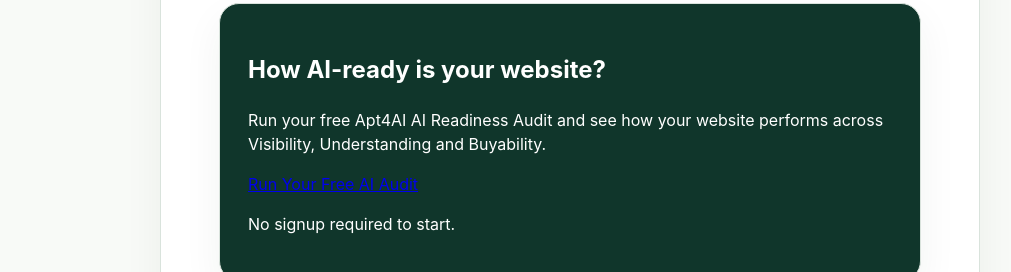
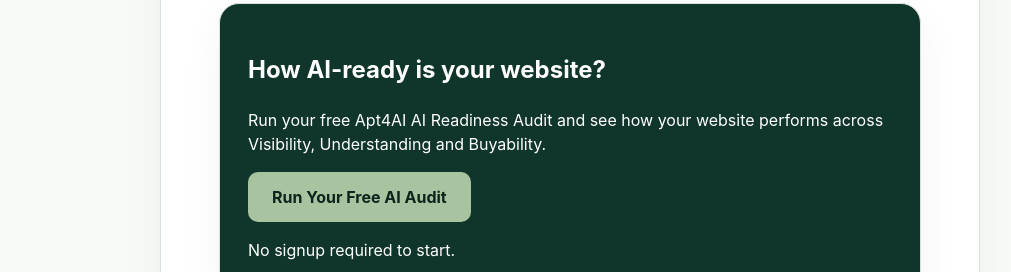
Before and after one commit to sarahjarmon/AgentReady, a website: page web/resources/is-your-website-ready-for-ai/index.html in a window 1280 px wide. Shown: the part 2664-2936 px from the top of the page, without its empty margins (70-1081 px from the left). Drawn offline with Linux system fonts and the light colour scheme.

Commit message:
Improve resource article CTA visibility

```diff
--- a/web/resources/is-your-website-ready-for-ai/index.html
+++ b/web/resources/is-your-website-ready-for-ai/index.html
@@ -7,6 +7,7 @@
   <meta property="og:title" content="Is Your Website Ready for AI? | Apt4AI"><meta property="og:description" content="The three pillars of AI readiness: Visibility, Understanding and Buyability."><meta property="og:type" content="article"><meta property="og:url" content="https://agentready-commercial.netlify.app/resources/is-your-website-ready-for-ai/"><meta property="og:image" content="https://agentready-commercial.netlify.app/resources/is-your-website-ready-for-ai/hero.png">
   <meta name="twitter:card" content="summary_large_image"><meta name="twitter:title" content="Is Your Website Ready for AI? | Apt4AI"><meta name="twitter:description" content="The three pillars of AI readiness: Visibility, Understanding and Buyability."><meta name="twitter:image" content="https://agentready-commercial.netlify.app/resources/is-your-website-ready-for-ai/hero.png">
   <link rel="canonical" href="https://agentready-commercial.netlify.app/resources/is-your-website-ready-for-ai/"><link rel="stylesheet" href="/styles.css">
+  <style>.article-cta{display:inline-block;background:#A8C3A0;color:#0B241C;padding:13px 24px;border-radius:10px;font-weight:700;text-decoration:none;transition:background .15s,transform .15s}.article-cta:hover{background:#bdd3b7;transform:translateY(-1px)}.article-cta:focus-visible{outline:3px solid #fff;outline-offset:3px}</style>
   <script type="application/ld+json">{"@context":"https://schema.org","@type":"Article","headline":"Is Your Website Ready for AI?","alternativeHeadline":"The 3 Pillars of AI Readiness","datePublished":"2026-09-15","author":{"@type":"Organization","name":"Apt4AI"},"publisher":{"@type":"Organization","name":"Apt4AI"},"mainEntityOfPage":{"@type":"WebPage","@id":"https://agentready-commercial.netlify.app/resources/is-your-website-ready-for-ai/"}}</script>
 </head>
 <body><main class="shell"><header class="topbar"><a class="brand" href="/">Apt<span>4AI</span></a><a href="/resources/" class="nav-link">Resources</a></header>
@@ -18,5 +19,5 @@
 <h3>3. Buyability</h3><p>Can an AI system identify how a customer can take the next step?</p><p>Buyability looks at whether transaction or conversion pathways can be reliably identified. Depending on the business, this might include purchasing, subscribing, booking, requesting a quote, contacting the business, starting a free trial or another clearly defined action.</p><p>The goal is not to claim that an AI agent can automatically complete every transaction. It is to make the path toward action clear and navigable.</p>
 <h2>Why these three signals work together</h2><p>Visibility without Understanding means AI systems may find information but struggle to interpret it. Understanding without Buyability means the business may be clear while the next action remains difficult to identify. Buyability without Visibility means the transaction path exists but may not be discoverable.</p><p><strong>Visibility → Understanding → Buyability</strong></p><p>Be found. Be understood. Be chosen.</p>
 <h2>How to check your website</h2><p>Apt4AI is designed to help businesses inspect these signals. The audit looks for evidence, identifies potential AI-readiness issues and turns those findings into practical recommendations. Where supported, FIX IT provides actionable guidance for addressing detected issues, followed by re-checking to determine whether the issue still appears to be present.</p><p><strong>Detect → Fix → Re-check → Monitor</strong></p><p>Apt4AI does not guarantee AI recommendations, rankings, traffic, sales or inclusion in any AI system.</p>
-<section class="panel" style="margin:30px 0 0;padding:28px;background:var(--deep);color:var(--white)"><h2>How AI-ready is your website?</h2><p>Run your free Apt4AI AI Readiness Audit and see how your website performs across Visibility, Understanding and Buyability.</p><p><a class="founder-cta" href="https://agentready-commercial.netlify.app/">Run Your Free AI Audit</a></p><p>No signup required to start.</p></section>
+<section class="panel" style="margin:30px 0 0;padding:28px;background:var(--deep);color:var(--white)"><h2>How AI-ready is your website?</h2><p>Run your free Apt4AI AI Readiness Audit and see how your website performs across Visibility, Understanding and Buyability.</p><p><a class="article-cta" href="https://agentready-commercial.netlify.app/">Run Your Free AI Audit</a></p><p>No signup required to start.</p></section>
 <h2>The bottom line</h2><p>AI is changing how information is discovered and interpreted online. For small businesses, that creates both a challenge and an opportunity.</p><p>The businesses that make their information accessible, understandable and actionable will be better prepared for an increasingly AI-mediated web.</p><p>AI readiness is not about predicting exactly how every AI platform will evolve. It is about building a clearer, more machine-understandable digital presence today.</p><p>Apt4AI helps you identify where to start.</p><p><strong>Be found.<br>Be understood.<br>Be chosen.</strong></p></article><footer><p>Apt4AI · Evidence-led AI website readiness</p></footer></main></body></html>
```
